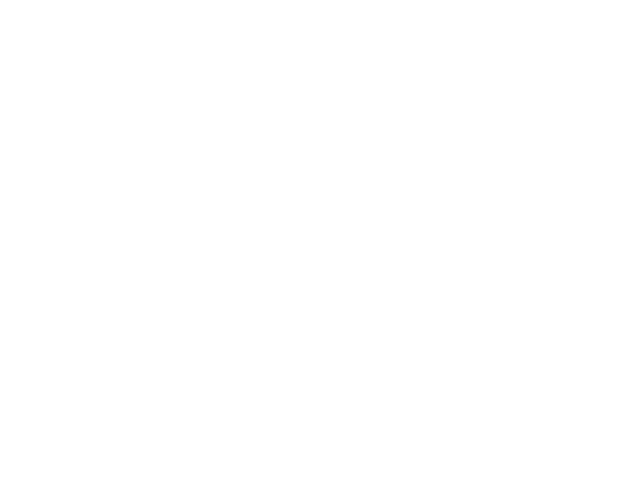
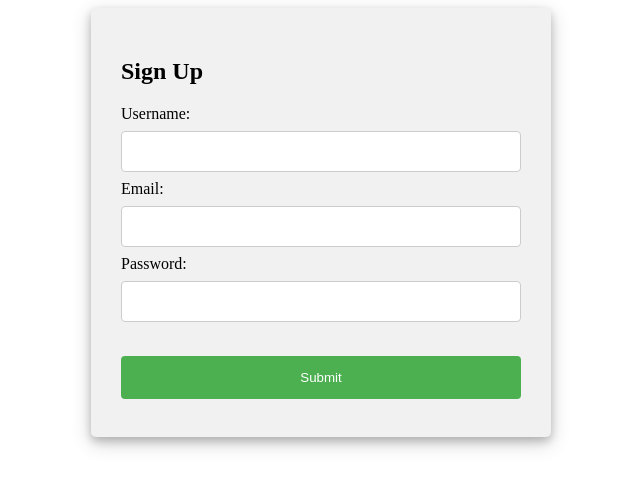
Before and after one commit to MarsadMaqsood/e-learning, a plain HTML site: page page/signup.html in a window 1280 px wide. Shown: the whole page, without its empty margins (319-959 px from the left). Drawn offline with Linux system fonts and the light colour scheme.

Commit message:
update-ahad

```diff
--- a/page/signup.html
+++ b/page/signup.html
@@ -0,0 +1,59 @@
+<!DOCTYPE html>
+<html>
+<head>
+    <title>sign up</title>
+  <style>
+    /* Add some styling for the signup form */
+    .signup-form {
+      width: 400px;
+      margin: auto;
+      background-color: #f1f1f1;
+      border-radius: 5px;
+      padding: 30px;
+      box-shadow: 0 4px 8px 0 rgba(0, 0, 0, 0.2), 0 6px 20px 0 rgba(0, 0, 0, 0.19);
+    }
+
+    /* Style the input fields */
+    .signup-form input[type="text"],
+    .signup-form input[type="email"],
+    .signup-form input[type="password"] {
+      width: 100%;
+      padding: 12px 20px;
+      margin: 8px 0;
+      box-sizing: border-box;
+      border: 1px solid #ccc;
+      border-radius: 4px;
+    }
+
+    /* Style the submit button */
+    .signup-form input[type="submit"] {
+      width: 100%;
+      background-color: #4CAF50;
+      color: white;
+      padding: 14px 20px;
+      margin: 8px 0;
+      border: none;
+      border-radius: 4px;
+      cursor: pointer;
+    }
+
+    /* Add some hover effect for the submit button */
+    .signup-form input[type="submit"]:hover {
+      background-color: #45a049;
+    }
+  </style>
+</head>
+<body>
+  <!-- Create the signup form -->
+  <form class="signup-form" action="/signup" method="post">
+    <h2>Sign Up</h2>
+    <label for="username">Username:</label><br>
+    <input type="text" id="username" name="username"><br>
+    <label for="email">Email:</label><br>
+    <input type="email" id="email" name="email"><br>
+    <label for="password">Password:</label><br>
+    <input type="password" id="password" name="password"><br><br>
+    <input type="submit" value="Submit">
+  </form>
+</body>
+</html>
```
Also changed, not shown: page/login.html (+1 -0 lines).
